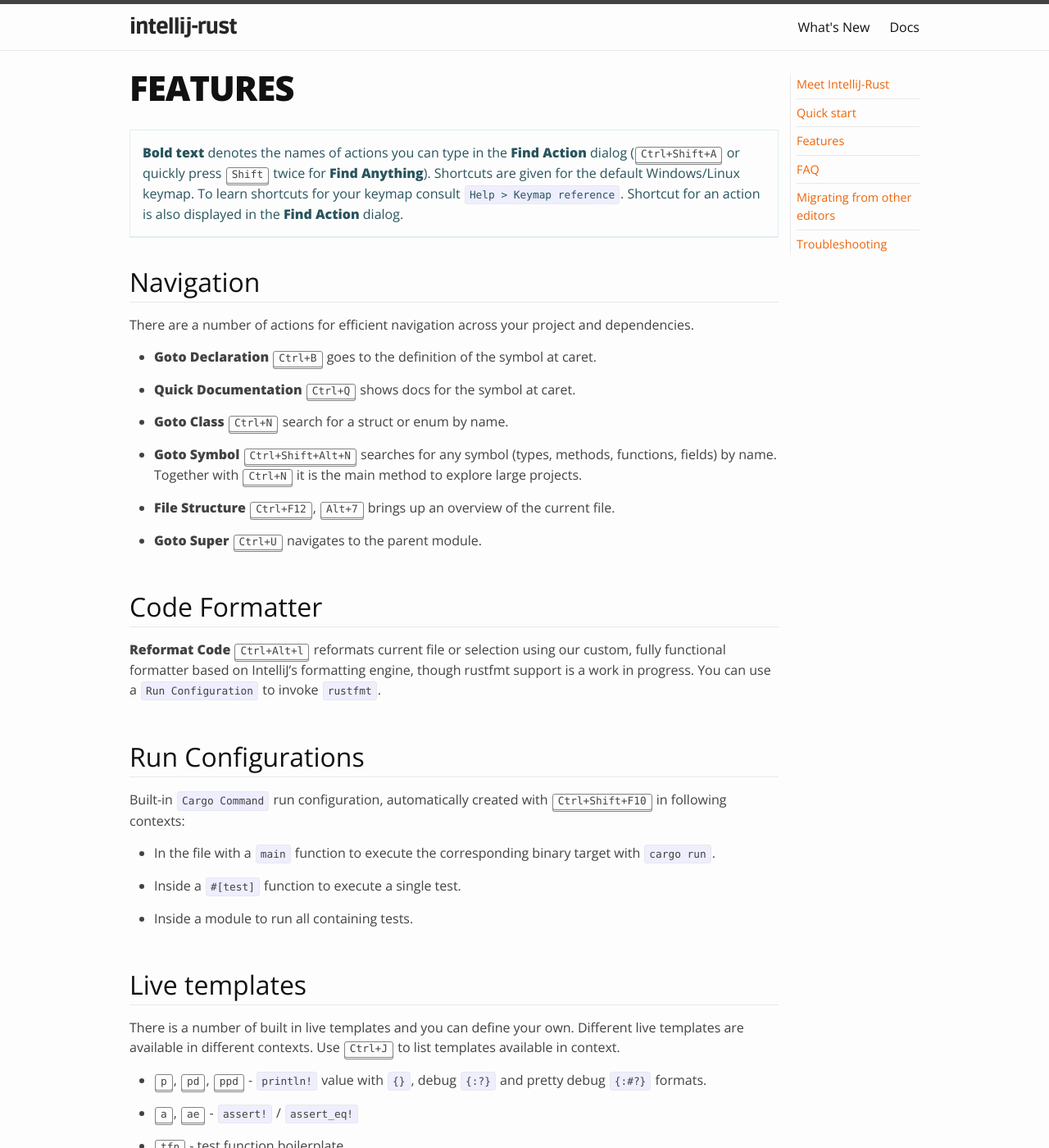
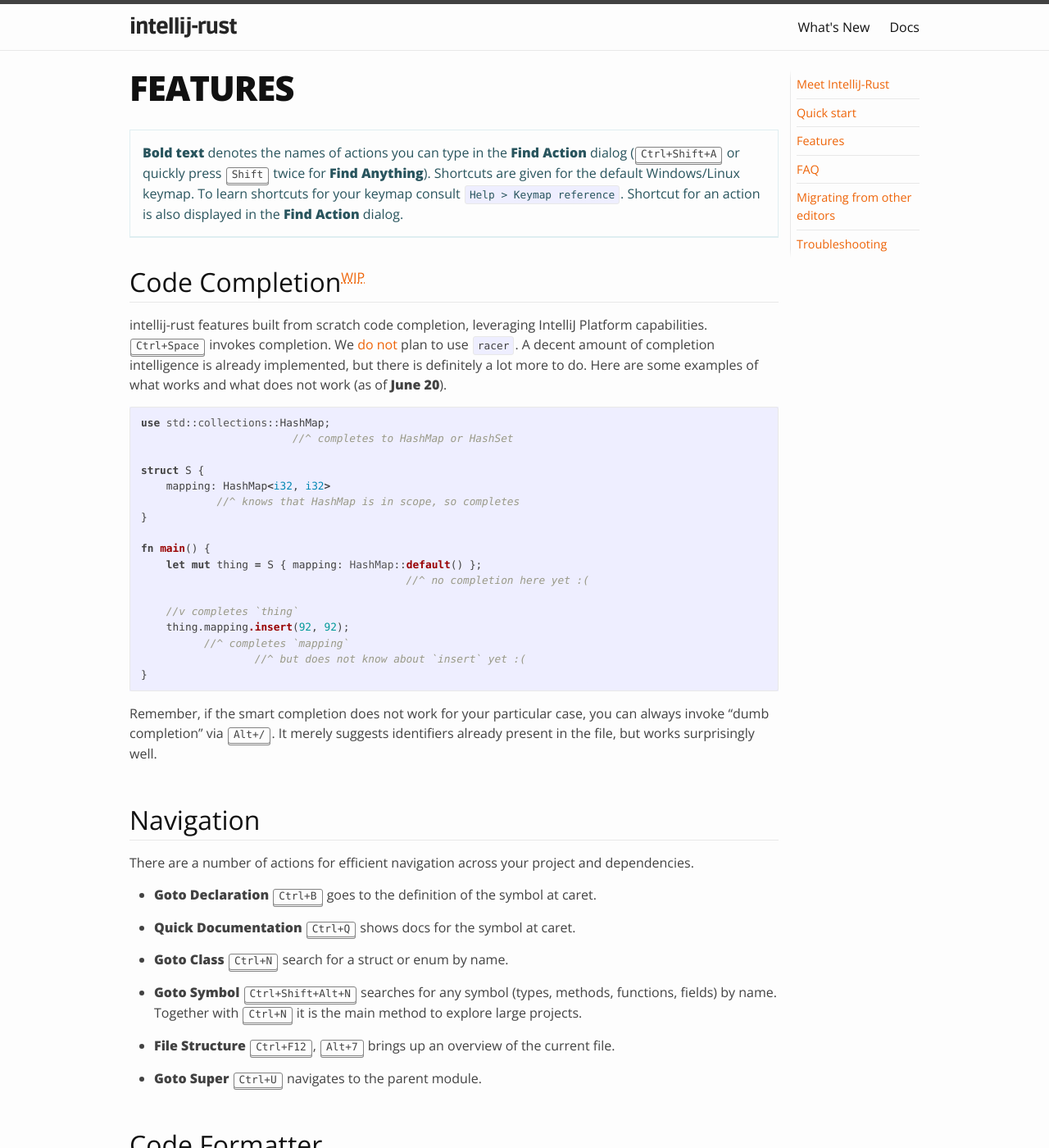
Before and after one commit to intellij-rust/intellij-rust.github.io, a Jekyll site: the page built from _docs/features.markdown, in a window 1280 px wide and 1400 px high. Shown: the whole window at 82% size. Built offline with Jekyll 4.4.1, drawn with Linux system fonts in a browser that asks for light colours; some web fonts are replaced; some of the changed text lies outside the part shown.

Commit message:
code completion in features

````diff
--- a/_docs/features.markdown
+++ b/_docs/features.markdown
@@ -4,6 +4,38 @@
 ---
 
 {% include doc-shortcut-tip.html %}
+
+{% include h title="Code Completion<abbr class=\"wip\" title=\"Work In Progress\">WIP</abbr>" %}
+
+intellij-rust features built from scratch code completion, leveraging IntelliJ
+Platform capabilities. <kbd>Ctrl+Space</kbd> invokes completion. We [do not](http://localhost:4000/docs/faq.html#racer)
+plan to use `racer`. A decent amount of completion intelligence is already implemented,
+but there is definitely a lot more to do. Here are some examples of what works and
+what does not work (as of **June 20**).
+
+```rust
+use std::collections::HashMap;
+                        //^ completes to HashMap or HashSet
+
+struct S {
+    mapping: HashMap<i32, i32>
+            //^ knows that HashMap is in scope, so completes
+}
+
+fn main() {
+    let mut thing = S { mapping: HashMap::default() };
+                                          //^ no completion here yet :(
+
+    //v completes `thing`
+    thing.mapping.insert(92, 92);
+          //^ completes `mapping`
+                  //^ but does not know about `insert` yet :(
+}
+```
+
+Remember, if the smart completion does not work for your particular case,
+you can always invoke "dumb completion" via <kbd>Alt+/</kbd>. It merely suggests
+identifiers already present in the file, but works surprisingly well.
 
 {% include h title="Navigation" %}
 
@@ -26,9 +58,9 @@
 
 {% include h title="Code Formatter" %}
 
-**Reformat Code** <kbd>Ctrl+Alt+l</kbd> reformats current file or selection using our custom,
+**Reformat Code** <kbd>Ctrl+Alt+L</kbd> reformats current file or selection using our custom,
 fully functional formatter based on IntelliJ's formatting engine, though rustfmt
-support is a work in progress. You can use a `Run Configuration` to invoke
+support is <abbr class="wip" title="Work In Progress">WIP</abbr>. You can use a `Run Configuration` to invoke
 `rustfmt`.
 
 
--- a/_includes/h
+++ b/_includes/h
@@ -1,3 +1,3 @@
 {% capture h %}h{% if include.lvl %}{{ include.lvl }}{% else %}2{% endif %}{% endcapture %}
-{% capture tag %}{% if include.tag %}{{ include.tag }}{% else %}{{ include.title | slugify }}{% endif %}{% endcapture %}
+{% capture tag %}{% if include.tag %}{{ include.tag }}{% else %}{{ include.title | strip_html | slugify }}{% endif %}{% endcapture %}
 <{{ h }}><i id="{{ tag }}" class="doc-anchor"></i>{{ include.title }}</{{ h }}>
````
Also changed, not shown: _docs/faq.markdown (+0 -30 lines).
